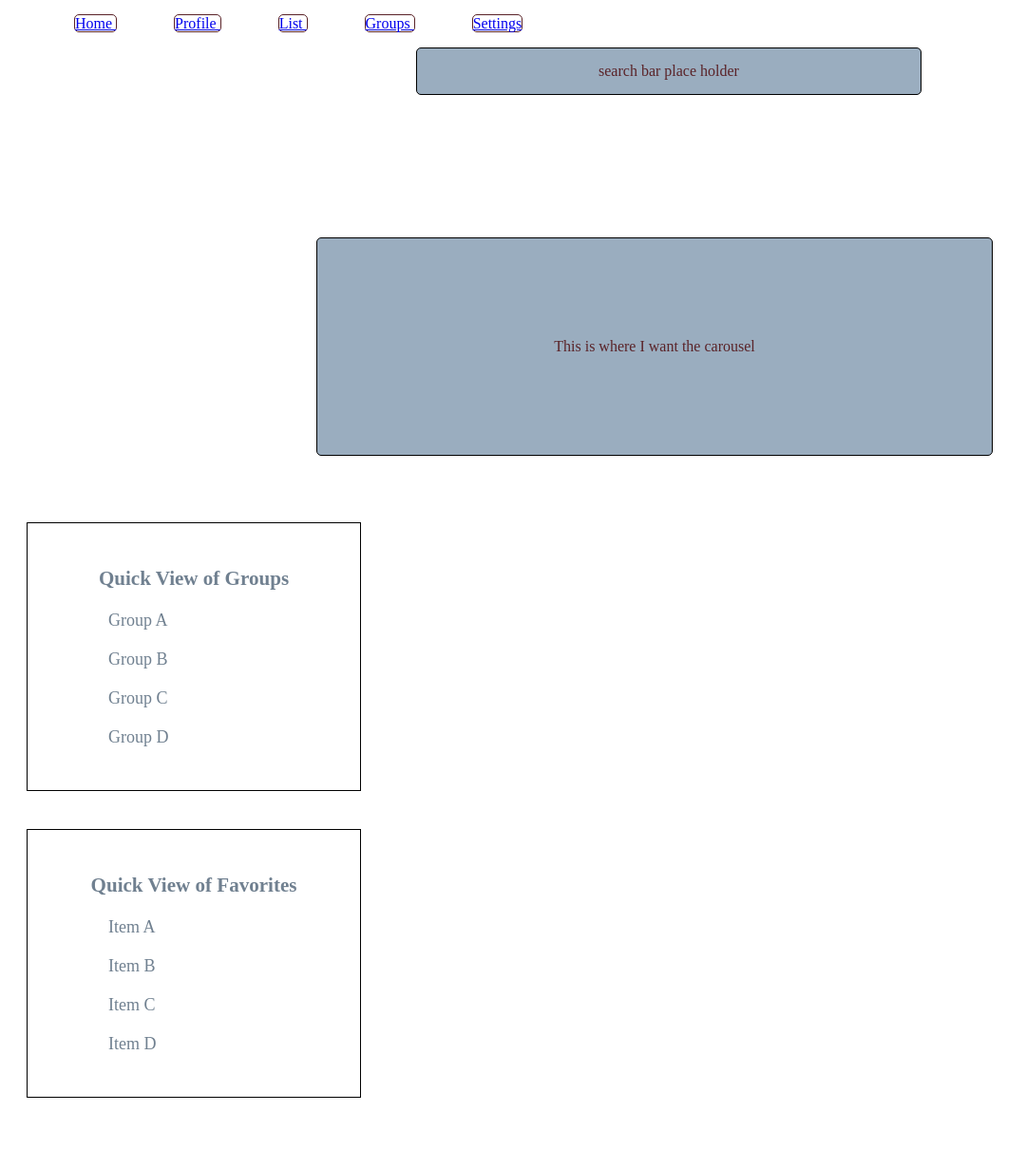
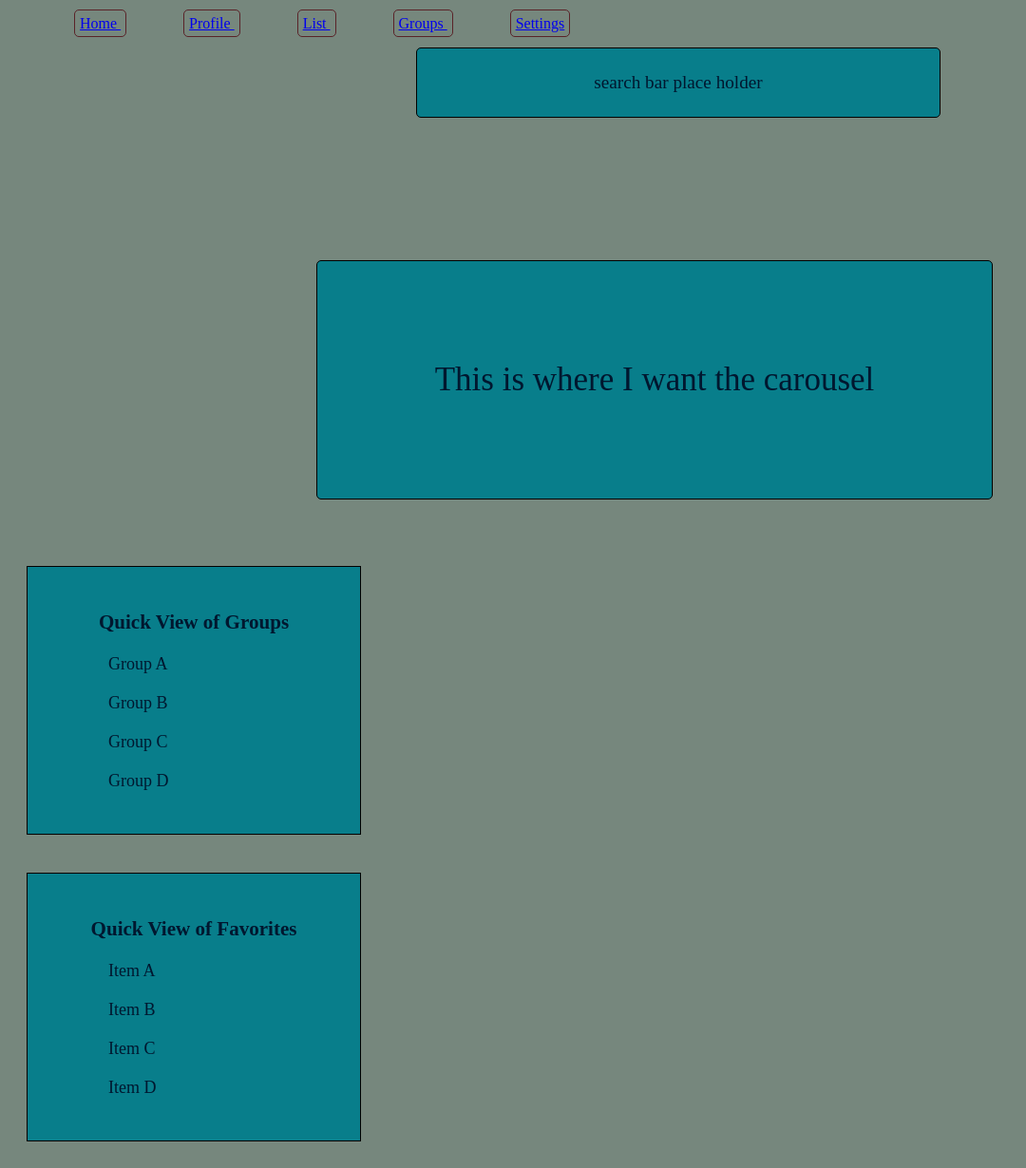
Before and after one commit to anikki1/holidayList, a plain HTML site: page index.html in a window 1280 px wide. Shown: the whole page at 95% size, without its empty margins (0-1080 px from the left). Before the commit the page ends 1184 px from the top, so only its background shows below. Drawn offline with Linux system fonts and the light colour scheme.

Commit message:
messing with color

```diff
--- a/holidayList.css
+++ b/holidayList.css
@@ -8,7 +8,7 @@
 
 /*1a: All inclusive */
 body {
-    background-color: white;
+    background-color: #76877D;
     color: slategray;
 }
 div {
@@ -26,6 +26,8 @@ div {
     text-align: center;
     border: #5A2328 solid 1px;
     border-radius: 5px;
+    padding: 5px;
+
 }
 
 /* 2a. Major parts of the page */
@@ -35,11 +37,12 @@ div {
     width: 500px;
     text-align: center;
     margin-left: 430px;
-    padding: 15px;
+    padding: 25px;
     margin-bottom: 50px;
     border-radius: 5px;
-    background-color: #9AADBF;
-    color: #5A2328;
+    margin-right: 600px;
+    background-color: #087E8B;
+    color: #01172F;
 }
 .carousel {
     border: 1px solid black;
@@ -50,8 +53,9 @@ div {
     margin-bottom: 50px;
     margin-top: 150px;
     border-radius: 5px;
-    background-color: #9AADBF;
-    color: #5A2328;
+    background-color: #087E8B;
+    color: #01172F;
+    font-size: 35px;
 }
 
 
@@ -67,8 +71,24 @@ ls {
 /* 3a. Quick View of groups */
 .groupList {
     margin-right: 600px;
-    background-color: 9AADBF;
+    background-color: #087E8B;
+    color: #01172F;
 }
 
 
 /* 4a. Quick View of Favorites */
+
+.favorites {
+    margin-right: 600px;
+    background-color: #087E8B;
+    color: #01172F;
+}
+
+.groups {
+    background-color: #087E8B;
+    color: #01172F;
+}
+article {
+    color: #01172F;
+    font-size: larger;
+}
```
Also changed, not shown: profile.html (+1 -1 lines).
